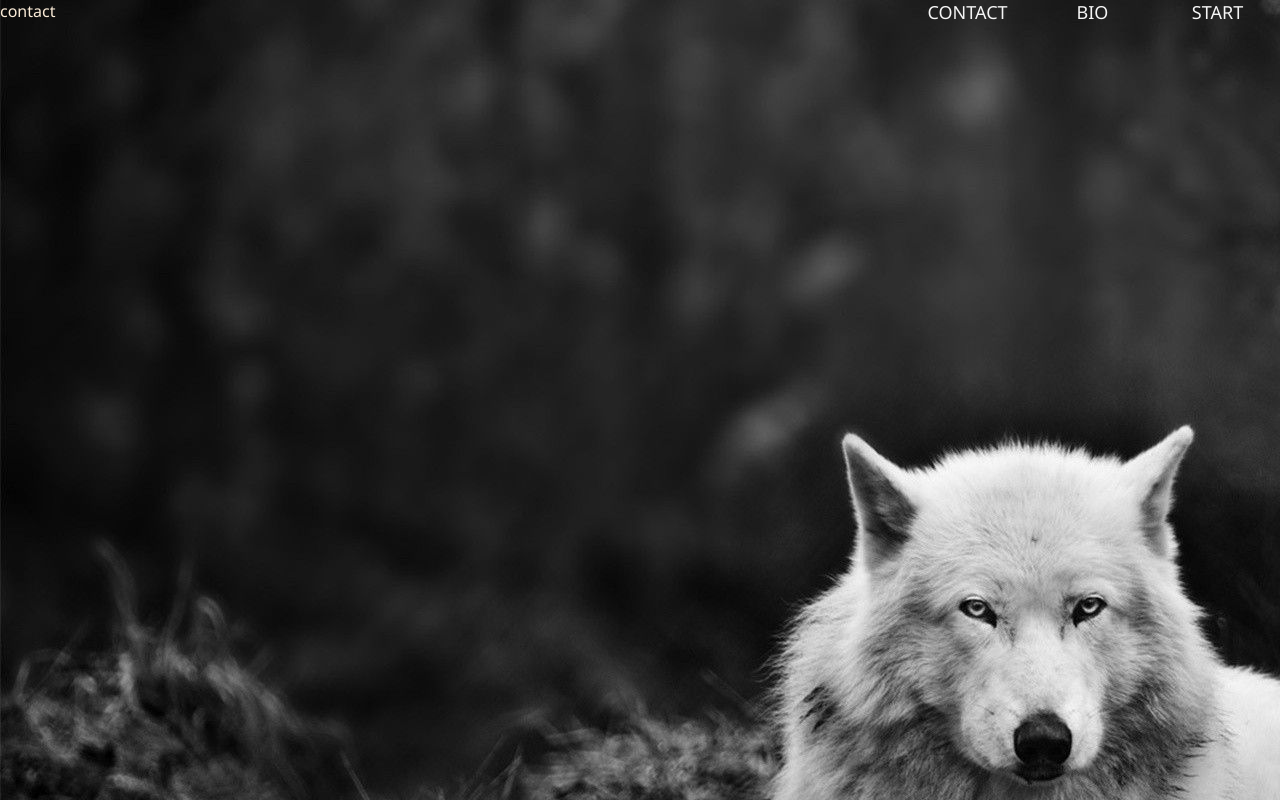
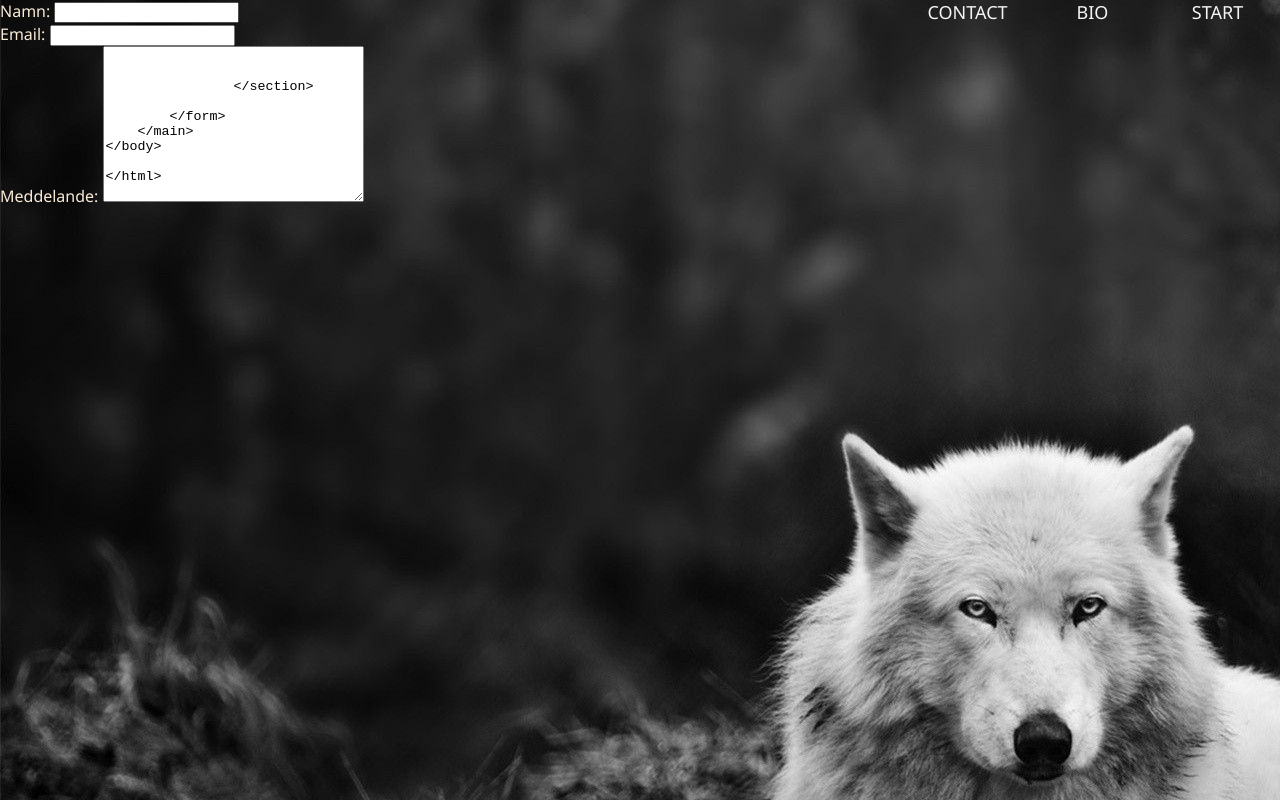
Before and after one commit to frejker1337/aafrejfrej, a plain HTML site: page pages/contact.html in a window 1280 px wide. Drawn offline with Linux system fonts and the light colour scheme.

Commit message:
lagt in namn email och medelande

```diff
--- a/pages/contact.html
+++ b/pages/contact.html
@@ -20,7 +20,25 @@
 
         </ul>
     </nav>
-    contact
+    <main>
+        <form action="">
+                <section>
+                    <label for="name">Namn:</label>
+                    <input type="text" id="name" name ="userName">
+                </section>
+            <section>
+                <label for="enauk">Email:</label>
+                <input type="email" id="email" name="userEmail">
+                </section>
+                <section>
+                    <label for="message">Meddelande:</label>
+                    <textarea name="userMessage" id="message" cols="30" rows="10">
+
+
+                </section>
+
+        </form>
+    </main>
 </body>
 
 </html>
```
